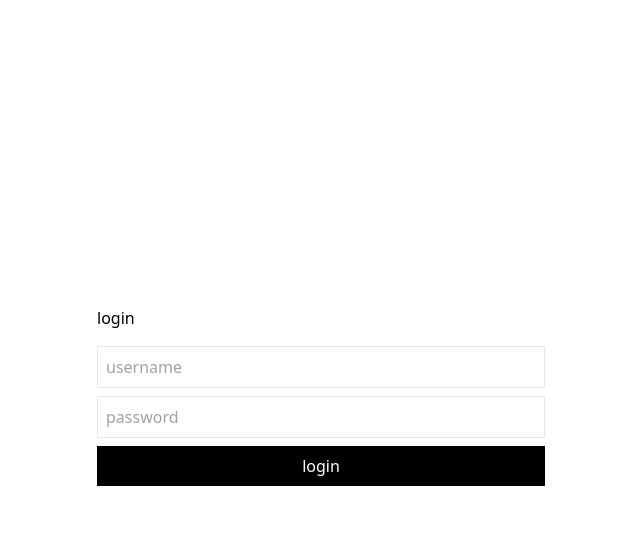
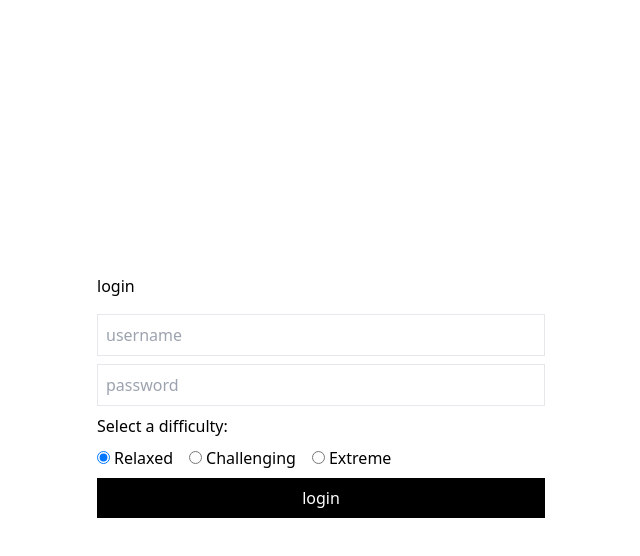
Before and after one commit to hayhaydz/hacknotts-client, a Vue app: page / in a window 1280 px wide. Both pictures are taken after typing "Sample", "name@example.com", "Sample123" into the empty fields and a click on the button "login". Shown: the top 556 px of the page, without its empty margins (319-959 px from the left). Built offline with nearby package versions, Linux system fonts and the light colour scheme.

Commit message:
Small changes and difficulty

```diff
--- a/src/components/Authentication.vue
+++ b/src/components/Authentication.vue
@@ -13,7 +13,20 @@
   state.progress = 0
 
   state.$subscribe(() => {
-    if(state.progress == 10) {
+    let ending = 0
+    switch (state.difficulty) {
+      case 'relaxed':
+        ending = 5
+        break;
+      case 'challenging':
+        ending = 9
+        break;
+      case 'extreme':
+        ending = 14
+        break;
+    }
+
+    if(state.progress == ending) {
       state.isAuthenticated = true
       router.push('/dashboard')
     }
@@ -37,6 +50,7 @@
     <template v-if="state.progress == 4">
       <NumberMemory :difficulty="3" />
     </template>
+    <!-- RELAXED END -->
     <template v-if="state.progress == 5">
       <TileMemory :cols="6" :duration="3" />
     </template>
@@ -50,8 +64,22 @@
       <NumberMemory :difficulty="7" />
     </template>
     <template v-if="state.progress == 9">
-      <TileMemory :cols="7" :duration="4" />
+      <TileMemory :cols="8" :duration="4" />
     </template>
+    <!-- CHALLENGING END -->
+    <template v-if="state.progress == 10">
+      <NumberMemory :difficulty="9" />
+    </template>
+    <template v-if="state.progress == 11">
+      <TileMemory :cols="8" :duration="6" />
+    </template>
+    <template v-if="state.progress == 12">
+      <NumberMemory :difficulty="11" />
+    </template>
+    <template v-if="state.progress == 13">
+      <TileMemory :cols="9" :duration="5" />
+    </template>
+    <!-- EXTREME END -->
   </div>
   <div>
     <template v-if="state.isError">
--- a/src/components/Dashboard.vue
+++ b/src/components/Dashboard.vue
@@ -11,9 +11,13 @@
 </script>
 
 <template>
-  <div>
-    <p>hello world!</p>
-    <p>congratulations you made it in</p>
-    <button @click="handleClick">logout</button>
+  <div class="flex items-center justify-center h-screen">
+    <div>
+      <div class="mb-2">
+        <h1 class="text-4xl font-bold mb-2">hello world!</h1>
+        <p>congratulations you made it here...</p>
+      </div>
+      <button @click="handleClick" class="underline text-blue-500">logout</button>
+    </div>
   </div>
 </template>
--- a/src/components/Login.vue
+++ b/src/components/Login.vue
@@ -35,6 +35,23 @@
     <div class="flex flex-col gap-2 mb-2 [&>input]:border [&>input]:p-2">
       <input type="text" placeholder="username" v-model="username">
       <input type="password" placeholder="password" v-model="password">
+      <fieldset>
+          <legend class="mb-2">Select a difficulty:</legend>
+          <div class="space-x-4">
+            <div class="inline-block space-x-1">
+              <input type="radio" id="relaxed" name="relaxed" value="relaxed" v-model="state.difficulty">
+              <label for="relaxed">Relaxed</label>
+            </div>
+            <div class="inline-block space-x-1">
+              <input type="radio" id="challenging" name="challenging" value="challenging" v-model="state.difficulty">
+              <label for="challenging">Challenging</label>
+            </div>
+            <div class="inline-block space-x-1">
+              <input type="radio" id="extreme" name="extreme" value="extreme" v-model="state.difficulty">
+              <label for="extreme">Extreme</label>
+            </div>
+          </div>
+      </fieldset>
     </div>
     <button type="submit" class="block bg-black text-white w-full p-2 mb-2">login</button>
   </form>
--- a/src/components/Register.vue
+++ b/src/components/Register.vue
@@ -33,7 +33,7 @@
 <template>
   <h4 class="mb-4">register</h4>
   <form action="#" @submit="handleSubmit">
-    <div class="flex flex-col gap-2 mb-2 [&>input]:border [&>input]:p-2">
+    <div class="flex flex-col gap-2 mb-4 [&>input]:border [&>input]:p-2">
       <input type="text" placeholder="username" v-model="username" required>
       <input type="email" placeholder="email" v-model="email" required>
       <input type="password" placeholder="password" v-model="password" required>
--- a/src/router/index.js
+++ b/src/router/index.js
@@ -32,6 +32,17 @@ router.beforeEach(async (to, from) => {
     // redirect the user to the login page
     return { name: 'login' }
   }
+  if (
+    // make sure the user is authenticated
+    state.isAuthenticated &&
+    // ❗️ Avoid an infinite redirect
+    to.name === 'login'
+    &&
+    to.name !== 'dashboard'
+  ) {
+    // redirect the user to the login page
+    return { name: 'dashboard' }
+  }
 });
 
 export default router
--- a/src/stores/state.js
+++ b/src/stores/state.js
@@ -8,6 +8,7 @@ export const useStateStore = defineStore('state', {
       isError: false,
       message: '',
       isAuthenticated: false,
+      difficulty: 'relaxed',
       incrementProgress() {
         this.progress++
       }
```
Also changed, not shown: 1 other file (tests, documents, lock files or other folders).
